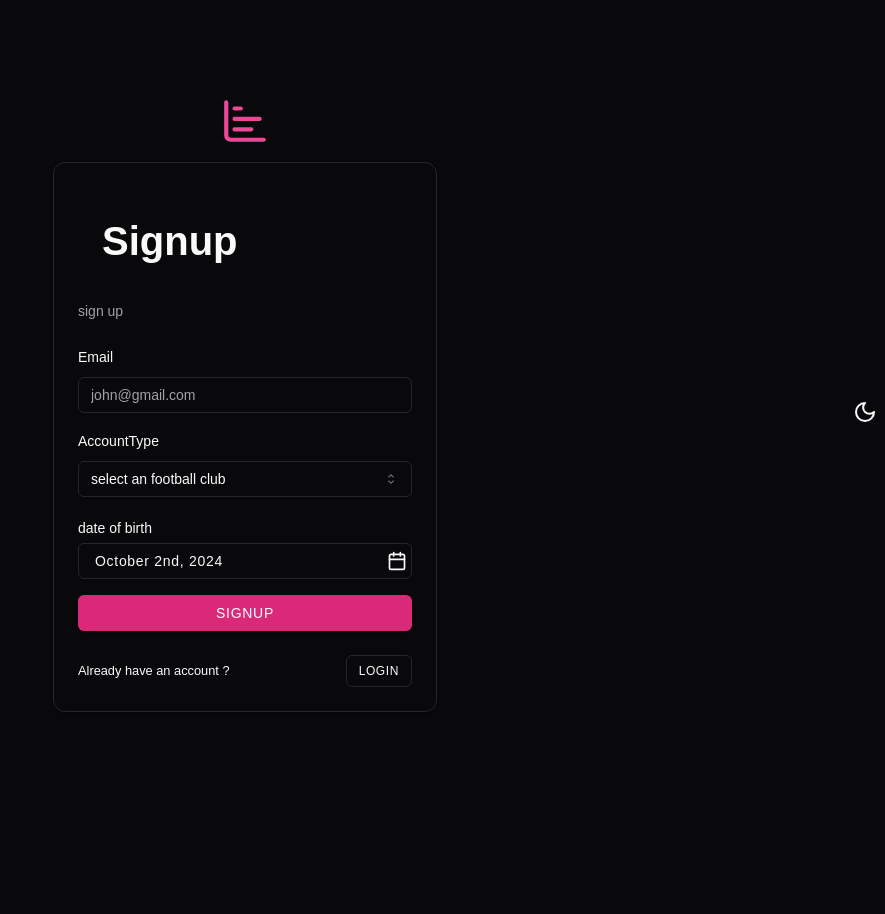
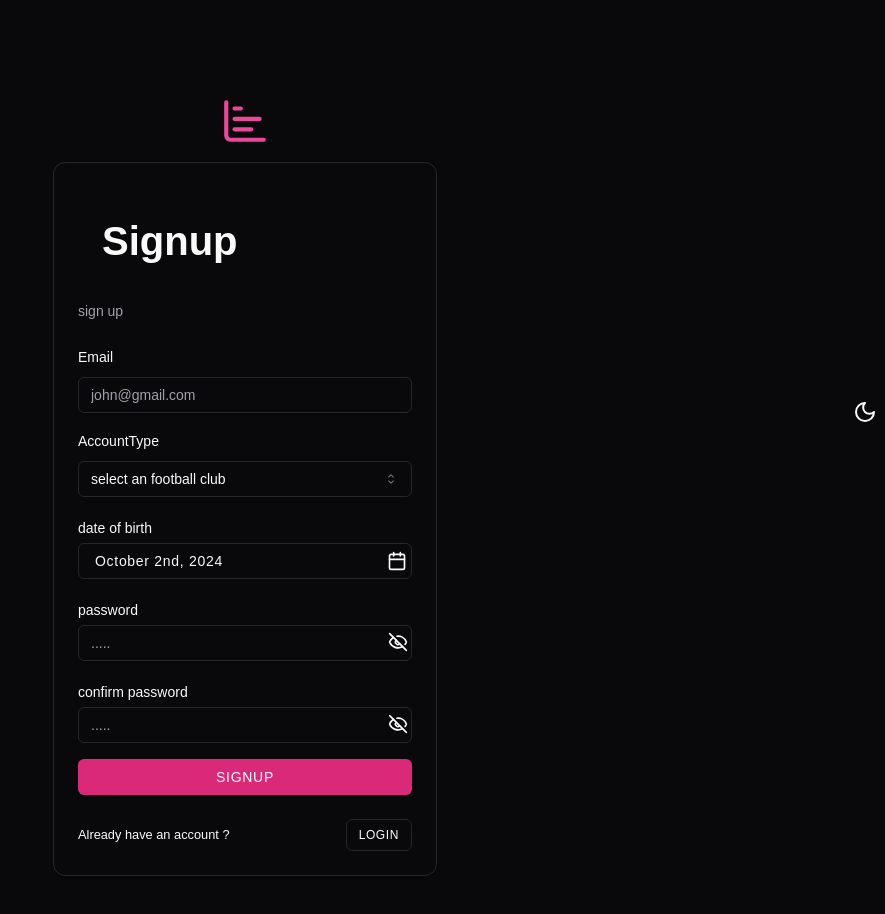
Before and after one commit to BADZA99/Dashboard-UI-nextjs-Shadcn, a Next.js app: page /signup in a window 1280 px wide. Shown: the top 914 px of the page, without its empty margins (395-1280 px from the left). Before the commit the page ends 808 px from the top, so only its background shows below. Built offline with nearby package versions, Linux system fonts and the light colour scheme.

Commit message:
Add the password and confirm password fields

```diff
--- a/app/(logged-out)/login/page.tsx
+++ b/app/(logged-out)/login/page.tsx
@@ -1,4 +1,5 @@
 "use client";
+import { PasswordInput } from "@/components/passwordInput";
 import { Button } from "@/components/ui/button";
 import {
   Card,
@@ -42,20 +43,21 @@ export default function LoginPage() {
             <h1>login</h1>
           </CardHeader>
           <CardDescription>
-
-              login to access the best dashboard visualisation soccer player
-              stats
-
+            login to access the best dashboard visualisation soccer player stats
           </CardDescription>
         </CardHeader>
         <CardContent>
-            <Form {...form} >
-                <form className="flex flex-col gap-4" onSubmit={form.handleSubmit(handleSubmit)}>
-                    <FormField control={form.control} name="email" render={({field})=>(
+          <Form {...form}>
+            <form
+              className="flex flex-col gap-4"
+              onSubmit={form.handleSubmit(handleSubmit)}
+            >
+              <FormField
+                control={form.control}
+                name="email"
+                render={({ field }) => (
                   <FormItem>
-                            <FormLabel>
-                                Email
-                            </FormLabel>
+                    <FormLabel>Email</FormLabel>
                     <FormControl>
                       <Input
                         placeholder="john@gmail.com"
@@ -63,39 +65,28 @@ export default function LoginPage() {
                         {...field}
                       />
                     </FormControl>
-                            <FormDescription>
-                                Enter your email address
-                            </FormDescription>
-                            <FormMessage/>
+                    <FormDescription>Enter your email address</FormDescription>
+                    <FormMessage />
                   </FormItem>
-
-                    )
-
-                    }/>
-                    <FormField control={form.control} name="password" render={({field})=>(
+                )}
+              />
+              <FormField
+                control={form.control}
+                name="password"
+                render={({ field }) => (
                   <FormItem>
-                            <FormLabel>
-                                password
-                            </FormLabel>
+                    <FormLabel>password</FormLabel>
                     <FormControl>
-                                <Input
-                                placeholder="john@gmail.com"
-                                type="password"
-                                {...field}
-                                />
+                      <PasswordInput placeholder="....." {...field} />
                     </FormControl>
                     <FormDescription>
                       Enter your password address
                     </FormDescription>
-                            <FormMessage/>
+                    <FormMessage />
                   </FormItem>
-
-                    )
-
-                    }/>
-                    <Button type="submit">
-                        login
-                    </Button>
+                )}
+              />
+              <Button type="submit">login</Button>
             </form>
           </Form>
         </CardContent>
--- a/app/(logged-out)/signup/page.tsx
+++ b/app/(logged-out)/signup/page.tsx
@@ -34,6 +34,7 @@ import Link from "next/link";
 import { useForm } from "react-hook-form";
 import * as z from "zod";
 import { format } from "date-fns";
+import { PasswordInput } from "@/components/passwordInput";
 
 // form schema
 const formSchema = z
@@ -45,6 +46,8 @@ const formSchema = z
     // tous les champs sont des srting par defaut on use coerce ici pour convertir employees en number
     nbemployees: z.coerce.number().optional(),
     //   refine permet de valider un champs en particulier sans utiliser les autres forme il prend 2 params une fonction call (si true on affiche le msg d'eereur sinon c valide) et l'autre arg est le msg erreur  a afficher
+    password: z.string().min(8),
+    confirmPassword: z.string().min(8),
     dob: z.date().refine((date) => {
       const today = new Date();
       const EightyearsAgo = new Date(
@@ -199,13 +202,17 @@ export default function SignupPage() {
                             variant="outline"
                             className="normal-case flex justify-between pr-1"
                           >
-                            {!!field.value ? format(field.value,'PPP') : <span>Pick a date</span>}
+                            {!!field.value ? (
+                              format(field.value, "PPP")
+                            ) : (
+                              <span>Pick a date</span>
+                            )}
                             <CalendarIcon className="w-5 h-5" />
                           </Button>
                         </FormControl>
                       </PopoverTrigger>
 
-<PopoverContent align="start" className='w-auto p-0'>
+                      <PopoverContent align="start" className="w-auto p-0">
                         <Calendar
                           mode="single"
                           defaultMonth={field.value}
@@ -216,11 +223,46 @@ export default function SignupPage() {
                           fromDate={dobFromDate} // La date minimale sélectionnable dans le calendrier
                           toDate={new Date()} // La date maximale sélectionnable dans le calendrier
                           //disabled={}
-    captionLayout='dropdown-buttons'
+                          captionLayout="dropdown-buttons"
                         />
                       </PopoverContent>
-
                     </Popover>
+                    <FormMessage />
+                  </FormItem>
+                )}
+              />
+              {/* password */}
+              <FormField
+                control={form.control}
+                name="password"
+                render={({ field }) => (
+                  <FormItem className="flex flex-col pt-2">
+                    <FormLabel>password</FormLabel>
+                    <FormControl>
+                      <PasswordInput
+                        placeholder="....."
+                        type="password"
+                        {...field}
+                      />
+                    </FormControl>
+                    <FormMessage />
+                  </FormItem>
+                )}
+              />
+              {/* confirm password */}
+              <FormField
+                control={form.control}
+                name="confirmPassword"
+                render={({ field }) => (
+                  <FormItem className="flex flex-col pt-2">
+                    <FormLabel>confirm password</FormLabel>
+                    <FormControl>
+                      <PasswordInput
+                        placeholder="....."
+                        //  plus besoin de type password car c gere dans PasswordInput
+                        {...field}
+                      />
+                    </FormControl>
                     <FormMessage />
                   </FormItem>
                 )}
--- /dev/null
+++ b/components/passwordInput.tsx
@@ -0,0 +1,46 @@
+"use client";
+import * as React from "react";
+
+import { cn } from "@/lib/utils";
+import { Input } from "./ui/input";
+import { EyeIcon, EyeOffIcon } from "lucide-react";
+
+export interface PasswordInputProps
+  extends React.InputHTMLAttributes<HTMLInputElement> {}
+
+const PasswordInput = React.forwardRef<HTMLInputElement, PasswordInputProps>(
+  ({ className, type, ...props }, ref) => {
+    const [isPasswordVisible, setIsPasswordVisible] = React.useState(false);
+
+    return (
+      <div className="relative">
+        <Input
+          {...props}
+          type={isPasswordVisible ? "text" : "password"}
+          className={cn(
+            "pr-10",
+            className
+          )}
+          ref={ref}
+        />
+        <span className="absolute top-[7px] right-1 cursor-pointer select-none">
+          {isPasswordVisible ? (
+            <EyeIcon
+              className="w-5 h-5"
+              onClick={() => setIsPasswordVisible(false)}
+            />
+          ) : (
+            <EyeOffIcon
+              className="w-5 h-5"
+              onClick={() => setIsPasswordVisible(true)}
+            />
+          )}
+        </span>
+      </div>
+    );
+  }
+);
+
+PasswordInput.displayName = "PasswordInput";
+
+export { PasswordInput };
```
Lines whose indentation alone changed are shown as unchanged.
